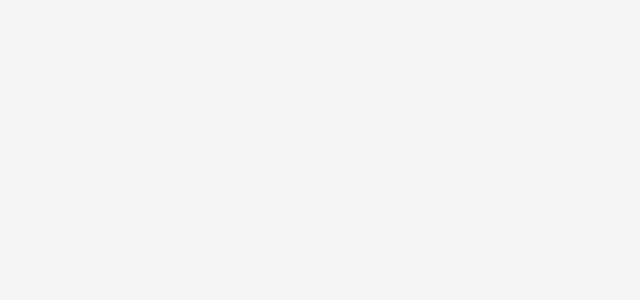
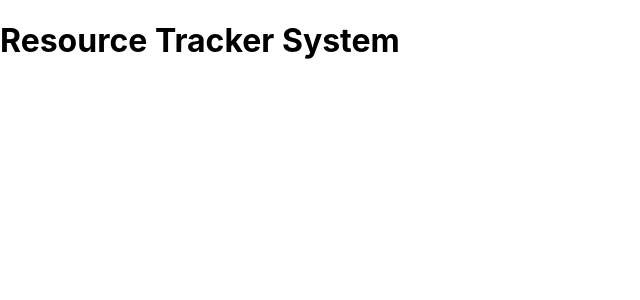
Before and after one commit to bsc-inf-29-24/Resource-Tracker-Frontend1, a React (Vite) app in the folder resource-tracker/: page /login in a window 1280 px wide. Before the commit this address had no page. Shown: the top 300 px of the page, without its empty margins (0-640 px from the left). Built offline with nearby package versions, Linux system fonts and the light colour scheme.

Commit message:
update to sysem admin

```diff
--- a/resource-tracker/src/App.jsx
+++ b/resource-tracker/src/App.jsx
@@ -1,14 +1,48 @@
-import { BrowserRouter, Routes, Route } from "react-router-dom";
+
+import { BrowserRouter, Navigate, Route, Routes } from "react-router-dom";
+
+import DashboardLayout from "./assets/components/layout/DashboardLayout";
+import TeamLeadDashboard from "./assets/pages/team-lead/TeamLeadDashboard";
 import SystemAdminDashboard from "./assets/pages/system-admin/DashboardPage";
+
+function LoginPage() {
+  return <h1>Resource Tracker System</h1>;
+}
 
 function App() {
   return (
     <BrowserRouter>
       <Routes>
-        <Route path="/" element={<SystemAdminDashboard />} />
-        <Route path="/system-admin/dashboard" element={<SystemAdminDashboard />} />
+        <Route path="/login" element={<LoginPage />} />
+
+        {/* System Administrator Dashboard */}
+        <Route
+          path="/system-admin/dashboard"
+          element={<SystemAdminDashboard />}
+        />
+
+        {/* Team Lead Dashboard */}
+        <Route element={<DashboardLayout />}>
+          <Route
+            path="/team-lead/dashboard"
+            element={<TeamLeadDashboard />}
+          />
+        </Route>
+
+        {/* Default page */}
+        <Route
+          path="/"
+          element={<Navigate to="/system-admin/dashboard" replace />}
+        />
+
+        {/* Unknown URLs */}
+        <Route
+          path="*"
+          element={<Navigate to="/system-admin/dashboard" replace />}
+        />
       </Routes>
     </BrowserRouter>
   );
 }
+
 export default App;
--- a/resource-tracker/src/assets/pages/system-admin/DashboardPage.jsx
+++ b/resource-tracker/src/assets/pages/system-admin/DashboardPage.jsx
@@ -1,3 +1,4 @@
+
 
 import "./DashboardPage.css";
 
--- a/resource-tracker/src/index.css
+++ b/resource-tracker/src/index.css
@@ -1,33 +1,16 @@
 
-
-/* Global styles for Resource Tracker */
-
-:root {
-  font-family: Arial, Helvetica, sans-serif;
-  color: #172033;
-  background: #f4f5f4;
-  font-synthesis: none;
-  text-rendering: optimizeLegibility;
-  -webkit-font-smoothing: antialiased;
-  -moz-osx-font-smoothing: grayscale;
-}
-
-* {
-  box-sizing: border-box;
-}
 
 html,
 body,
 #root {
+  min-height: 100%;
   width: 100%;
-  min-width: 320px;
-  min-height: 100%;
   margin: 0;
 }
 
 body {
-  min-height: 100vh;
-  background: #f4f5f4;
+  min-width: 320px;
+  font-family: Inter, "Segoe UI", Arial, sans-serif;
 }
 
 button,
@@ -36,11 +19,3 @@ select,
 textarea {
   font: inherit;
 }
-
-a {
-  color: inherit;
-}
-
-#root {
-  min-height: 100vh;
-}
```
